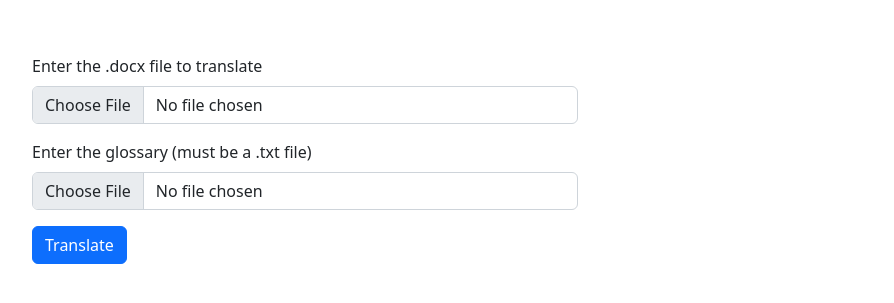
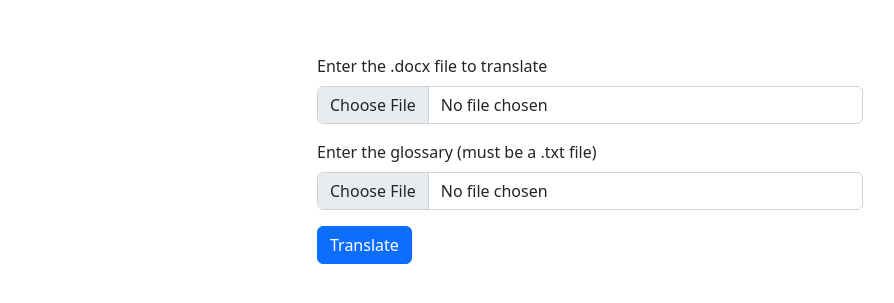
Before and after one commit to juandh382/translate-app, a website: page public/index.html in a window 1280 px wide. Shown: the part 241-544 px from the top of the page, without its empty margins (50-944 px from the left). Drawn offline with nearby package versions, Linux system fonts and the light colour scheme.

Commit message:
Update index.html

```diff
--- a/public/index.html
+++ b/public/index.html
@@ -18,7 +18,7 @@
 
         <div class="container">
             <div class="row">
-                <div class="col-md-6 m-0">
+                <div class="col-md-6 m-auto">
                     <form action="/files" method="POST" enctype="multipart/form-data">
                         <div class="mb-3">
                             <label for="docx" class="form-label">Enter the .docx file to translate</label>
```
